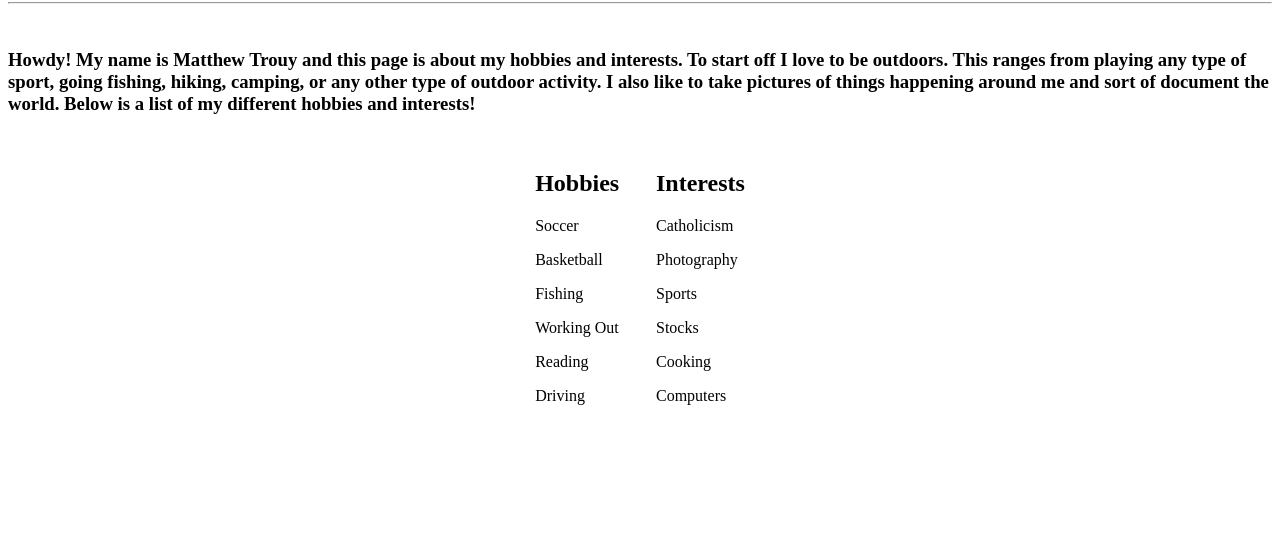
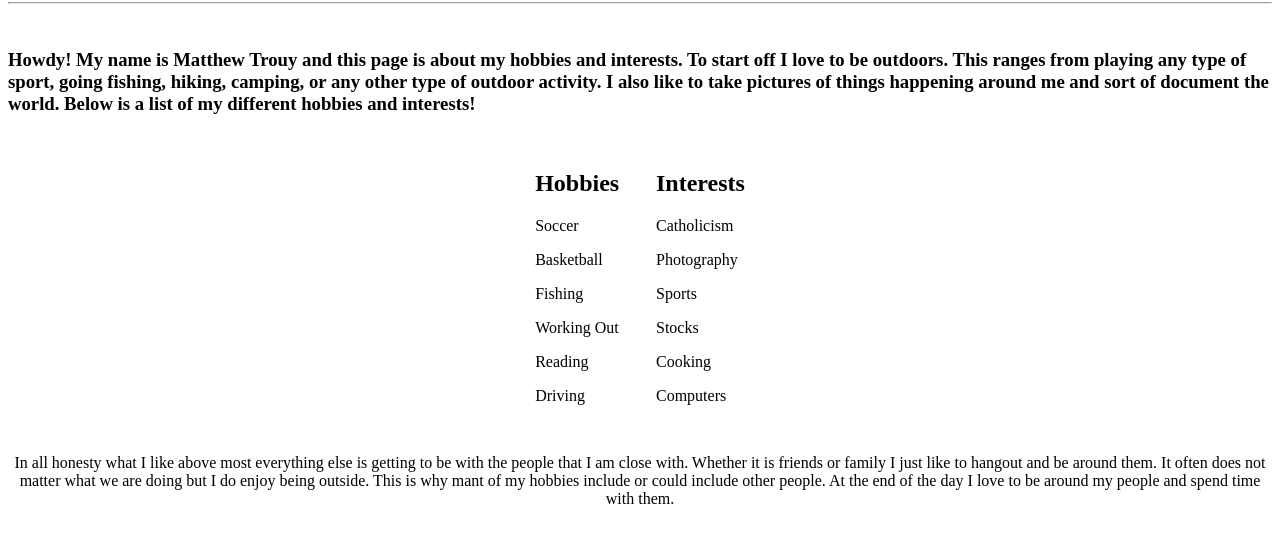
Before and after one commit to mtrouy/Matthew-Trouy.github.io, a plain HTML site: page index.html in a window 1280 px wide. Shown: the part 65-608 px from the top of the page. Drawn offline with Linux system fonts and the light colour scheme.

Commit message:
Update index.html

```diff
--- a/index.html
+++ b/index.html
@@ -44,6 +44,11 @@
   </tr>
 
     </table>
+    <p>
+      In all honesty what I like above most everything else is getting to be with the people that I am close with. Whether it is friends or family I just like to
+      hangout and be around them. It often does not matter what we are doing but I do enjoy being outside. This is why mant of my hobbies include or could include
+      other people. At the end of the day I love to be around my people and spend time with them.
+    </p>
   </center>
 
 
```
